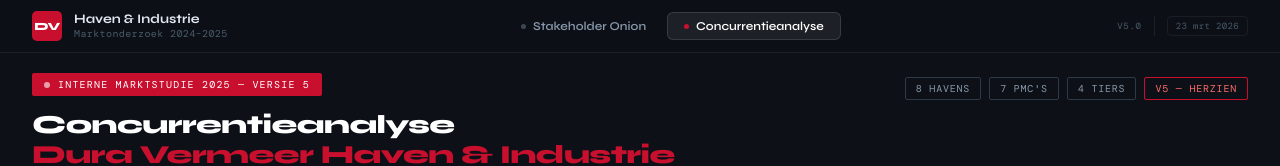
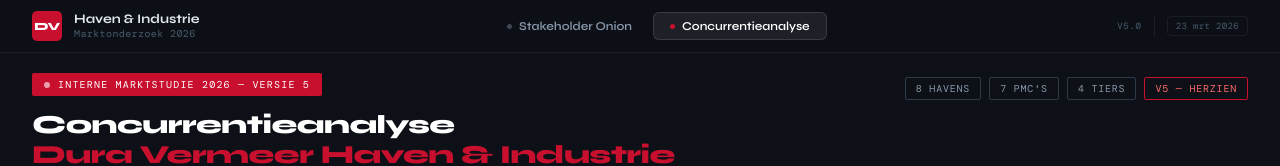
Before and after one commit to Tammes99/Tammes-SportSchema, a plain HTML site: page concurrentie.html in a window 1280 px wide. Shown: the top 166 px of the page. Drawn offline with nearby package versions, Linux system fonts and the light colour scheme.

Commit message:
Update market research year from 2025 to 2026

```diff
--- a/concurrentie.html
+++ b/concurrentie.html
@@ -352,7 +352,7 @@
       <div class="dv-nav-logomark">DV</div>
       <div>
         <div class="dv-nav-title">Haven & Industrie</div>
-        <div class="dv-nav-subtitle">Marktonderzoek 2024–2025</div>
+        <div class="dv-nav-subtitle">Marktonderzoek 2026</div>
       </div>
     </a>
 
@@ -387,7 +387,7 @@
 <!-- HEADER -->
 <div class="header">
   <div class="header-left">
-    <div class="brand-tag">Interne Marktstudie 2025 — Versie 5</div>
+    <div class="brand-tag">Interne Marktstudie 2026 — Versie 5</div>
     <h1>Concurrentieanalyse<br><span>Dura Vermeer Haven & Industrie</span></h1>
     <p class="subtitle">Interactief dashboard met 10 filters. Hover over een concurrent voor redenering & achtergrond. Gebruik de filterbalk om te focussen op relevante haven/PMC/tier-combinaties.</p>
   </div>
```
